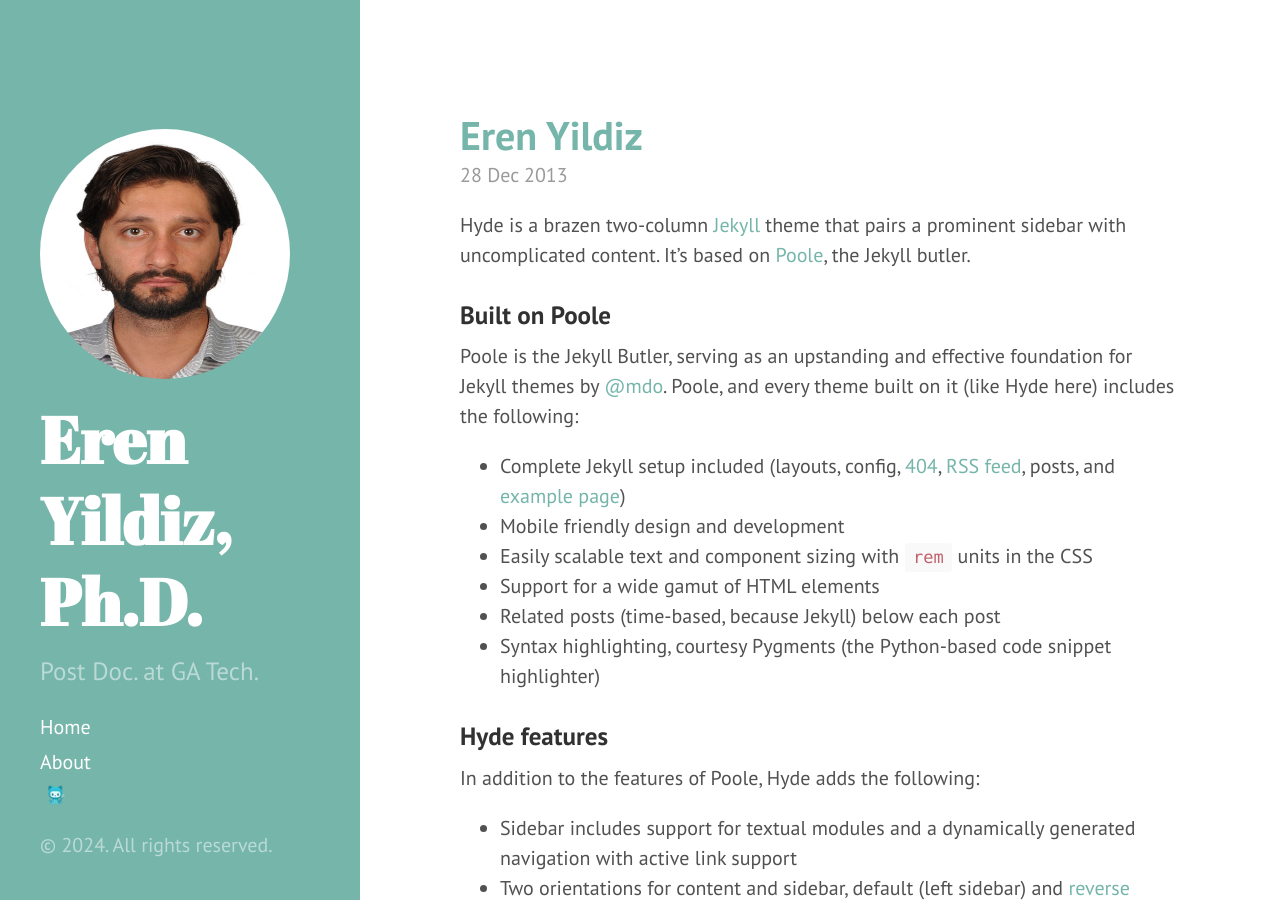
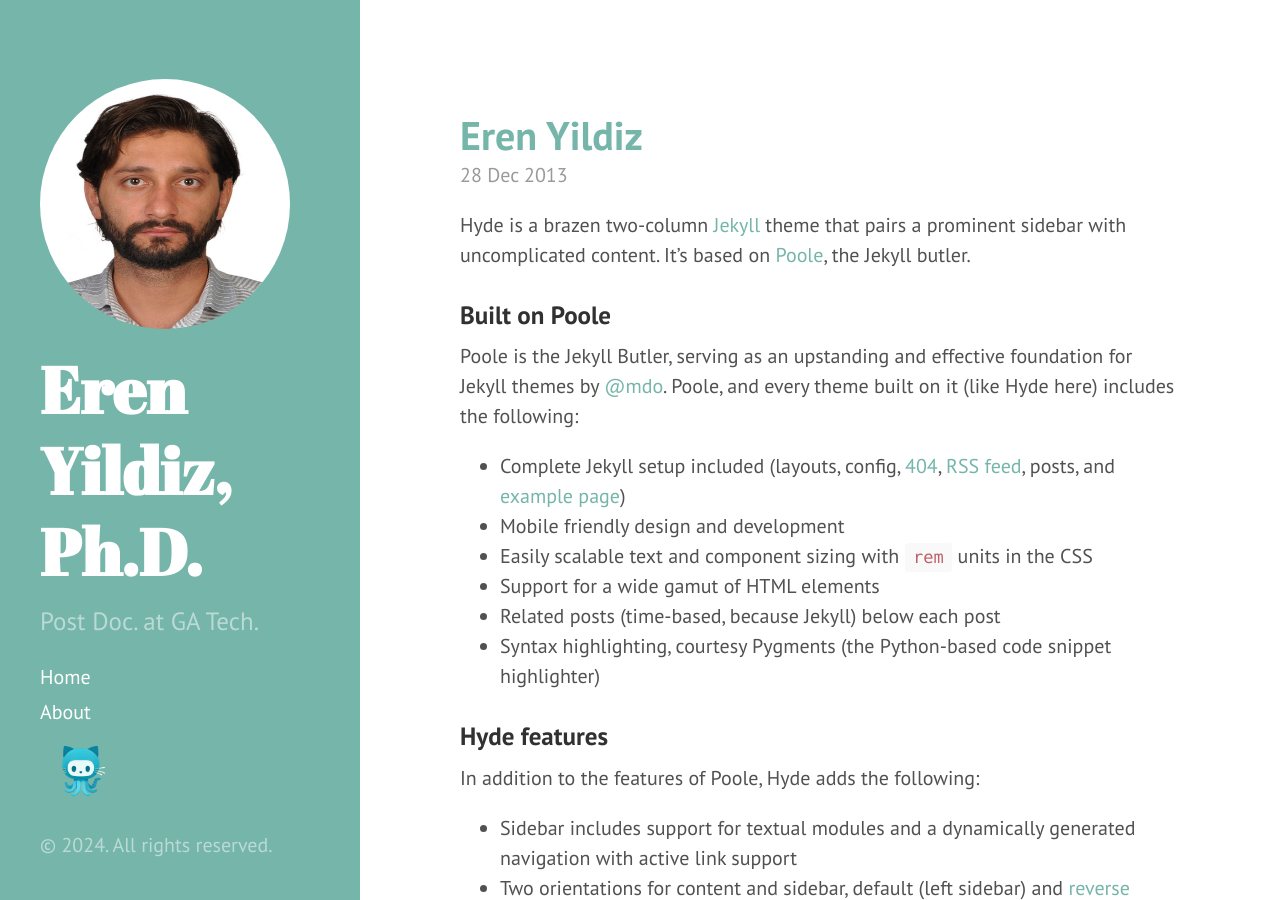
Before and after one commit to erenyildiz33/erenyildiz33.github.io, a Jekyll site: the page built from index.html, in a window 1280 px wide and 900 px high. Built offline with Jekyll 4.4.1, drawn with Linux system fonts in a browser that asks for light colours; the list of posts is cut into pages by our own code.

Commit message:
first Test

```diff
--- a/_includes/sidebar.html
+++ b/_includes/sidebar.html
@@ -28,7 +28,7 @@
       {% endfor %}
 
       <a class="sidebar-nav-item" href="https://github.com/erenyildiz33">
-  <img src="{{ site.baseurl }}/assets/images/github-logo_1.png" alt="GitHub" style="width:30px;height:30px;"/>
+  <img src="{{ site.baseurl }}/assets/images/github-logo_1.png" alt="GitHub" style="width:80px;height:80px;"/>
 </a>
 
 
```
